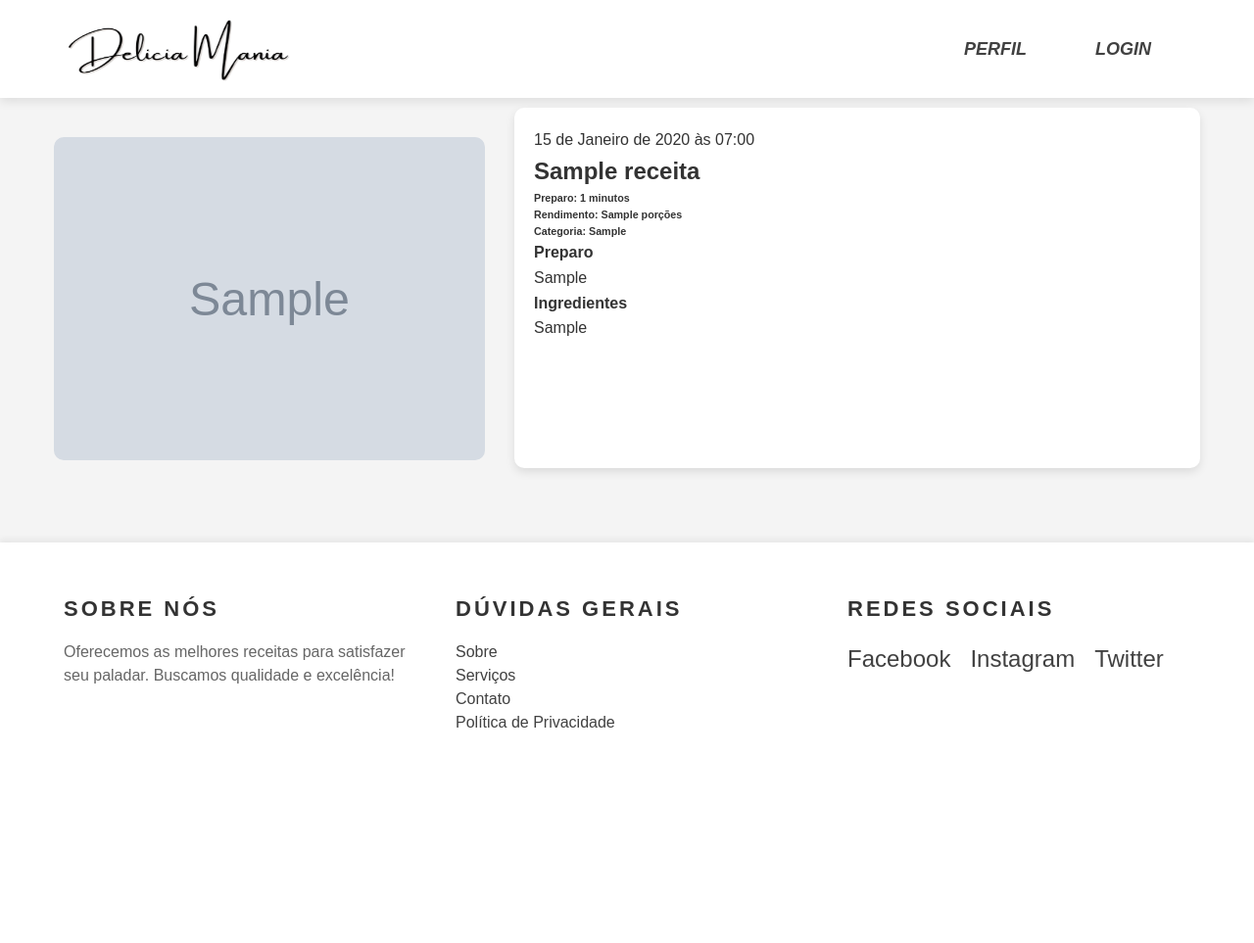
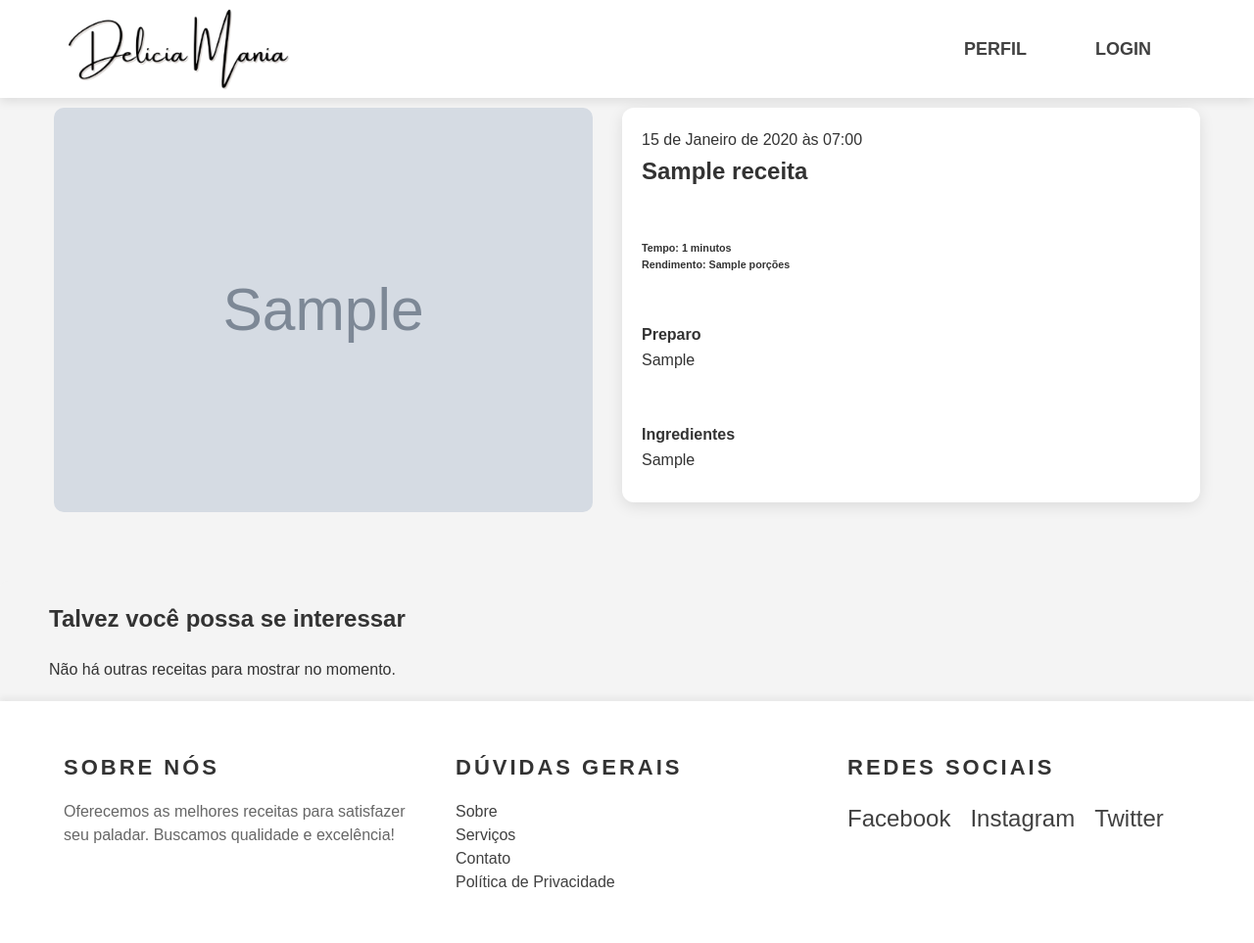
Before and after one commit to rudhaesmeraldo/delicia-mania-v2.0, a Django app: page /1 in a window 1280 px wide. Shown: the whole page at 98% size. Before the commit the page ends 743 px from the top, so only its background shows below. Run offline with Django 5.2, Linux system fonts and the light colour scheme; tables that the repository leaves empty hold one stand-in row (values such as "Sample post"); grey boxes marked "Sample" are stand-in pictures.

Commit message:
Ajuste na Page Receita - criei uma nova secção de itens recomendados

```diff
--- a/deliciasmania/static/site.css
+++ b/deliciasmania/static/site.css
@@ -68,13 +68,6 @@ body {
     justify-content: space-between; /* Distribui os itens uniformemente entre as extremidades */
     align-items: center; /* Alinha os itens verticalmente no centro */
     width: 100%; /* Faz com que a navbar ocupe toda a largura disponível */
-}
-
-.classynav {
-    display: flex; /* Exibe os itens de navegação na horizontal */
-    justify-content: space-between; /* Distribui os itens igualmente entre as extremidades */
-    width: 100%; /* A largura total da navbar */
-    font-style: oblique;
 }
 
 .classynav ul.menu-items {
@@ -313,26 +307,215 @@ body {
 
 /* Coluna da imagem */
 .image-column {
-    flex: 1; /* A imagem ocupa metade da largura disponível */
+    flex: 1; /* A imagem ocupa a metade da largura disponível */
     min-width: 300px; /* Tamanho mínimo para a coluna da imagem */
+    display: flex; /* Usado para centralizar a imagem se necessário */
+    justify-content: center; /* Centraliza a imagem horizontalmente */
+    align-items: center; /* Centraliza a imagem verticalmente */
 }
 
 .image-column img {
-    margin-top: 30px;
-    width: 100%; /* Faz com que a imagem ocupe toda a largura da coluna */
+    width: 100%; /* A imagem ocupa toda a largura da coluna */
     height: auto; /* Mantém a proporção da imagem */
-    border-radius: 10px; /* Adiciona bordas arredondadas na imagem */
+    border-radius: 10px; /* Borda arredondada na imagem */
+    object-fit: cover; /* Garante que a imagem cubra completamente a área da coluna */
+    max-width: 100%; /* Previne que a imagem ultrapasse a largura máxima da coluna */
 }
 
 /* Coluna das informações (dentro de um card) */
 .info-column {
-    flex: 1.5; /* A coluna de informações ocupa a outra metade da largura disponível */
+    flex: 1; /* A coluna de informações ocupa 1.5x a largura da coluna da imagem */
     background-color: #fff; /* Cor de fundo branca para o card */
-    box-shadow: 0px 4px 10px rgba(0, 0, 0, 0.1); /* Sombra suave ao redor do card */
-    border-radius: 10px; /* Bordas arredondadas no card */
-    padding: 20px; /* Adiciona espaço interno ao card */
+    box-shadow: 0px 4px 15px rgba(0, 0, 0, 0.1); /* Sombra suave e mais difusa ao redor do card */
+    border-radius: 12px; /* Bordas arredondadas mais suaves no card */
+    padding: 20px; /* Mais espaço interno no card para uma melhor legibilidade */
     box-sizing: border-box; /* Inclui o padding no cálculo do tamanho */
+    display: flex; /* Flexbox para organização interna */
+    flex-direction: column; /* Organiza os itens da coluna em formato de coluna */
+    justify-content: space-between; /* Garante que os elementos fiquem distribuídos de forma eficiente */
+    margin-bottom: 10px;
 }
+
+/* Adiciona um pouco de espaçamento entre as seções dentro do card */
+.info-column > * {
+    margin-bottom: 10px;
+}
+
+
+
+
+
+
+
+
+
+
+
+
+
+
+
+
+
+
+
+
+
+
+
+
+
+
+
+
+
+
+
+
+
+
+
+
+
+
+
+
+/* Estilos para a página de card de receita */
+.recipe-card-page-receita {
+    margin-top: 70px;
+    padding: 20px;
+    padding-inline: 50px;
+    background-color: #f4f4f4;
+    border-radius: 8px;
+}
+
+.recipe-card-page-receita h3 {
+    font-size: 24px;
+    font-weight: bold;
+    color: #333;
+    margin-bottom: 20px;
+}
+
+/* Estilos para a linha de cards de receita */
+.recipe-card-row-receita {
+    display: flex;
+    flex-wrap: wrap;
+    gap: 20px;
+}
+
+/* Estilos para cada card de receita */
+.recipe-card-column-receita {
+    flex: 1 1 calc(33.333% - 20px);
+    max-width: calc(33.333% - 20px);
+    box-sizing: border-box;
+}
+
+/* Estilo do card de receita */
+.recipe-card-receita {
+    background-color: #fff;
+    border-radius: 8px;
+    box-shadow: 0 4px 8px rgba(0, 0, 0, 0.1);
+    overflow: hidden;
+    position: relative;
+    height: 350px; /* Altura fixa para os cards */
+    display: flex;
+    flex-direction: column; /* Flexbox para controlar o layout do card */
+}
+
+/* Link que envolve o card inteiro */
+.recipe-card-receita a {
+    display: block;
+    text-decoration: none;
+    height: 100%; /* Faz com que o link cubra todo o card */
+}
+
+/* Estilo do contêiner da imagem */
+.recipe-card-image-container-receita {
+    position: relative;
+    width: 100%;
+    height: 60%; /* A imagem ocupa 60% da altura do card */
+    overflow: hidden;
+}
+
+/* Estilo da imagem, com object-fit para cobrir todo o card */
+.recipe-card-image-receita {
+    width: 100%;
+    height: 100%;
+    object-fit: cover; /* Garante que a imagem cubra completamente a área do card */
+}
+
+/* Estilo para as informações sobre a imagem */
+.recipe-card-info-receita {
+    position: absolute; /* Posiciona as informações sobre a imagem */
+    bottom: 0; /* Coloca as informações no fundo da imagem */
+    left: 0;
+    right: 0;
+    padding: 15px;
+    background-color: rgba(0, 0, 0, 0.5); /* Fundo escuro com transparência */
+    color: #fff;
+    border-radius: 8px 8px 0 0; /* Arredonda o topo das informações */
+    text-align: center;
+}
+
+/* Nome da receita */
+.recipe-card-info-receita h4 {
+    font-size: 18px;
+    font-weight: bold;
+    margin-bottom: 10px;
+}
+
+/* Informações adicionais */
+.recipe-card-info-receita p {
+    font-size: 14px;
+    margin-bottom: 15px;
+}
+
+/* Efeito hover no card */
+.recipe-card-receita:hover {
+    transform: translateY(-10px); /* Move o card para cima quando o mouse passa sobre ele */
+    box-shadow: 0px 10px 15px rgba(0, 0, 0, 0.1); /* Aumenta a sombra ao passar o mouse */
+}
+
+/* Responsividade */
+@media (max-width: 768px) {
+    .recipe-card-column-receita {
+        flex: 1 1 100%;
+        max-width: 100%;
+    }
+}
+
+
+
+
+
+
+
+
+
+
+
+
+
+
+
+
+
+
+
+
+
+
+
+
+
+
+
+
+
+
+
+
+
 
 
 
--- a/receitas/templates/receita.html
+++ b/receitas/templates/receita.html
@@ -23,9 +23,8 @@
                         </div>
 
                         <div class="receipe-duration">
-                            <h6>Preparo: {{ receita.tempo_preparo }} minutos</h6>
+                            <h6>Tempo: {{ receita.tempo_preparo }} minutos</h6>
                             <h6>Rendimento: {{ receita.rendimento }} porções</h6>
-                            <h6>Categoria: {{ receita.categoria }}</h6>
                         </div>
 
                         <div class="single-preparation-step">
@@ -40,6 +39,31 @@
                     </div>
                 </div>
             </div>
+            <!-- seção de receitas recomendadas -->
+            <div class="recipe-card-page-receita">
+                <h3>Talvez você possa se interessar</h3>
+                <div class="recipe-card-row-receita">
+                    {% for outra_receita in outras_receitas %}
+                        <div class="recipe-card-column-receita">
+                            <div class="recipe-card-receita">
+                                <a href="{% url 'receita' outra_receita.id %}">
+                                    {% if outra_receita.imagem %}
+                                        <img src="/{{ outra_receita.imagem }}" alt="Imagem da receita" class="recipe-card-image-receita">
+                                    {% else %}
+                                        <img src="{% static 'img/bg-img/foto_receita.png' %}" alt="Imagem padrão" class="recipe-card-image-receita">
+                                    {% endif %}
+                                    <div class="recipe-card-info-receita">
+                                        <h4>{{ outra_receita.nome_receita }}</h4>
+                                        <p>{{ outra_receita.tempo_preparo }} minutos - {{ outra_receita.rendimento }}</p>
+                                    </div>
+                                </a>
+                            </div>
+                        </div>
+                    {% empty %}
+                        <p>Não há outras receitas para mostrar no momento.</p>
+                    {% endfor %}
+                </div>
+            </div>
         </div>
     </div>
 {% endblock content %}
--- a/receitas/views.py
+++ b/receitas/views.py
@@ -10,7 +10,8 @@ def index(request):
 
 def receita(request, receita_id):
     receita = get_object_or_404(Receita, pk=receita_id)
-    return render(request, 'receita.html', {'receita': receita})
+    outras_receitas = Receita.objects.exclude(id=receita_id)[:3]
+    return render(request, 'receita.html', {'receita': receita, 'outras_receitas': outras_receitas})
 
 def buscar(request):
     query = request.GET.get('q', '')
```
Also changed, not shown: other parts of deliciasmania/static/site.css (+64 -93 lines), receitas/templates/adicionar_receita.html (deleted, +0 -12 lines), deliciasmania/static/img/media/receitas/favicon.ico (added), deliciasmania/static/img/media/receitas/perfis/favicon.ico (added), static/media/static/img/media/receitas/favicon.ico (added), static/media/static/img/media/receitas/papinha.jpg (added), static/media/static/img/media/receitas/sopaLetrinhas.jpg (added).
